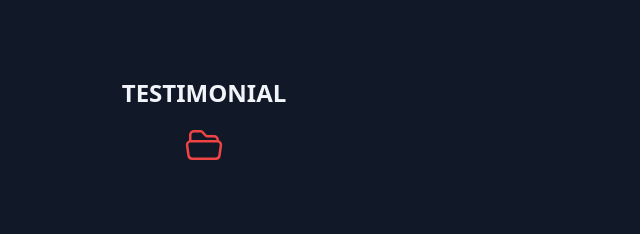
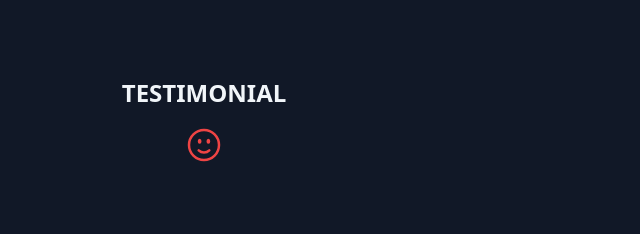
Before and after one commit to Galapagous/Tiidelab_portfolio, a plain HTML site: page index.html in a window 1280 px wide. Shown: the part 3287-3521 px from the top of the page, 436-1076 px from the left. Drawn offline with nearby package versions, Linux system fonts and the light colour scheme.

Commit message:
adding testimonials

```diff
--- a/index.html
+++ b/index.html
@@ -233,9 +233,12 @@
     <section id="testimonial" class="w-screen h-fit mb-10 text-slate-100 sm:mb-20 mb-10 sm:mb-40">
         <div class="text-center sm:my-10 my-4">
             <h1 class="uppercase font-bold text-2xl text-center mb-4">Testimonial</h1>
+            <!-- <svg xmlns="http://www.w3.org/2000/svg" fill="none" viewBox="0 0 24 24" stroke-width="1.5" stroke="currentColor" class="w-10 h-10 mx-auto my-auto text-red-500 mb-4">
+                <path stroke-linecap="round" stroke-linejoin="round" d="M3.75 9.776c.112-.017.227-.026.344-.026h15.812c.117 0 .232.009.344.026m-16.5 0a2.25 2.25 0 00-1.883 2.542l.857 6a2.25 2.25 0 002.227 1.932H19.05a2.25 2.25 0 002.227-1.932l.857-6a2.25 2.25 0 00-1.883-2.542m-16.5 0V6A2.25 2.25 0 016 3.75h3.879a1.5 1.5 0 011.06.44l2.122 2.12a1.5 1.5 0 001.06.44H18A2.25 2.25 0 0120.25 9v.776" />
+            </svg>                  -->
             <svg xmlns="http://www.w3.org/2000/svg" fill="none" viewBox="0 0 24 24" stroke-width="1.5" stroke="currentColor" class="w-10 h-10 mx-auto my-auto text-red-500 mb-4">
-                <path stroke-linecap="round" stroke-linejoin="round" d="M3.75 9.776c.112-.017.227-.026.344-.026h15.812c.117 0 .232.009.344.026m-16.5 0a2.25 2.25 0 00-1.883 2.542l.857 6a2.25 2.25 0 002.227 1.932H19.05a2.25 2.25 0 002.227-1.932l.857-6a2.25 2.25 0 00-1.883-2.542m-16.5 0V6A2.25 2.25 0 016 3.75h3.879a1.5 1.5 0 011.06.44l2.122 2.12a1.5 1.5 0 001.06.44H18A2.25 2.25 0 0120.25 9v.776" />
-            </svg>
+                <path stroke-linecap="round" stroke-linejoin="round" d="M15.182 15.182a4.5 4.5 0 01-6.364 0M21 12a9 9 0 11-18 0 9 9 0 0118 0zM9.75 9.75c0 .414-.168.75-.375.75S9 10.164 9 9.75 9.168 9 9.375 9s.375.336.375.75zm-.375 0h.008v.015h-.008V9.75zm5.625 0c0 .414-.168.75-.375.75s-.375-.336-.375-.75.168-.75.375-.75.375.336.375.75zm-.375 0h.008v.015h-.008V9.75z" />
+              </svg>
         </div>
         <div class="p-8 flex flex-col sm:flex-row gap-10 sm:gap-24 flex-wrap w-full items-center justify-center">
             <div class="sm:w-60 w-52 sm:h-60 h-fit mb-4">
```
